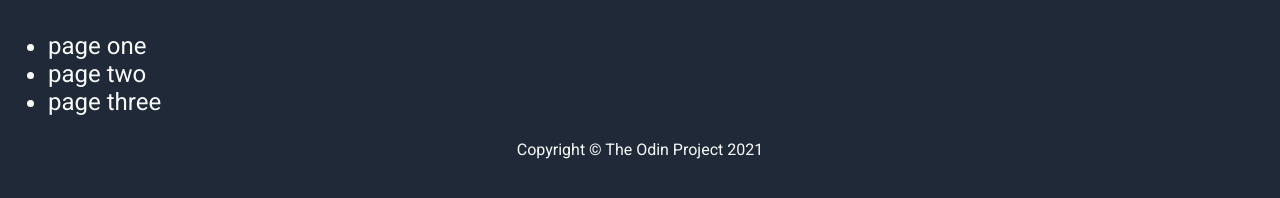
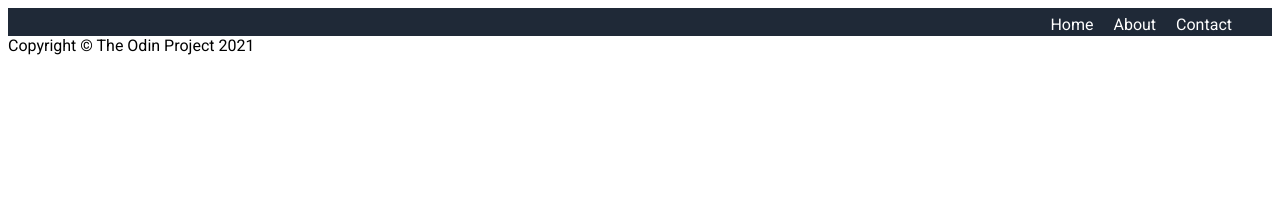
Before and after one commit to wysteriagita/landing-page-TOP, a plain HTML site: page index.html in a window 1280 px wide. Drawn offline with Linux system fonts and the light colour scheme.

Commit message:
fix:header

```diff
--- a/index.html
+++ b/index.html
@@ -1,25 +1,29 @@
-<!DOCTYPE html>
+<!doctype html>
 <html lang="en">
   <head>
-    <meta charset="UTF-8">
-    <meta name="viewport" content="width=device-width, initial-scale=1.0">
+    <meta charset="UTF-8" />
+    <meta name="viewport" content="width=device-width, initial-scale=1.0" />
     <title>Landing Page The Odin Project</title>
-    <link rel="preconnect" href="https://fonts.googleapis.com">
-    <link rel="preconnect" href="https://fonts.gstatic.com" crossorigin>
-    <link href="https://fonts.googleapis.com/css2?family=Roboto:ital,wght@0,100..900;1,100..900&display=swap" rel="stylesheet">
-    <link rel="stylesheet" href="styles.css">
+    <link rel="preconnect" href="https://fonts.googleapis.com" />
+    <link rel="preconnect" href="https://fonts.gstatic.com" crossorigin />
+    <link
+      href="https://fonts.googleapis.com/css2?family=Roboto:ital,wght@0,100..900;1,100..900&display=swap"
+      rel="stylesheet"
+    />
+    <link rel="stylesheet" href="styles.css" />
   </head>
   <body>
     <div class="header">
-        <div class="logo">
+      <div class="logo"><img src="images/" alt="" /></div>
+      <nav class="menu">
         <ul>
-                <li><a href="#"></a>page one</li>
-                <li><a href="#"></a>page two</li>
-                <li><a href="#"></a>page three</li>
+          <li><a href="#"></a>Home</li>
+          <li><a href="#"></a>About</li>
+          <li><a href="#"></a>Contact</li>
         </ul>
-        </div>
+      </nav>
     </div>
     <div class="hero"></div>
-    <div class="footer"> Copyright &copy; The Odin Project 2021</div>
+    <div class="footer">Copyright &copy; The Odin Project 2021</div>
   </body>
 </html>
--- a/styles.css
+++ b/styles.css
@@ -1,20 +1,31 @@
-*{
-    background-color: #1F2937;
-    font-family: 'Roboto', sans-serif;;
-}
-
-.logo{
-    font-size: 24px;
-    color: #F9FAF8;
+* {
+  font-family: "Roboto", sans-serif;
 }
 
 .header {
-    display: flex;
-    flex-direction: row;
-    flex-basis: auto;
+  display: flex;
+  justify-content: space-between;
+  align-items: center;
+  gap: 10px;
+  background-color: #1f2937;
+  color: white;
+  padding-left: 40px;
+  padding-right: 40px;
 }
 
-.footer{
-    color: #F9FAF8;
-    text-align: center;
+.logo {
+  font-size: 24px;
+  color: #f9faf8;
 }
+
+.menu ul {
+  display: flex;
+  gap: 20px;
+  list-style: none;
+  margin: 0;
+  padding: 0;
+}
+
+.menu a {
+  font-size: 24px;
+}
```
Lines whose indentation alone changed are shown as unchanged.
